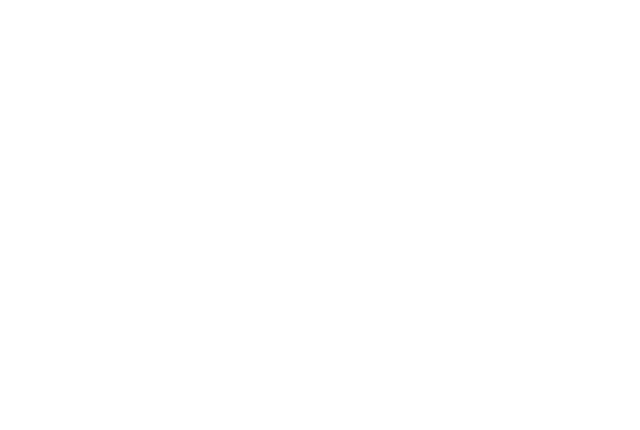
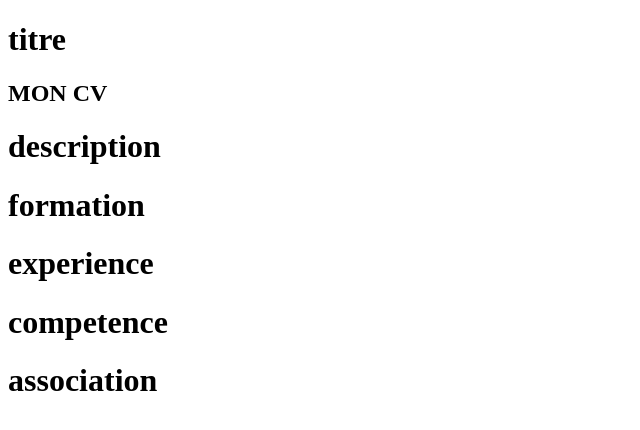
Before and after one commit to melicasdougloui/git-mon-cv, a plain HTML site: page index.html in a window 1280 px wide. Shown: the whole page, without its empty margins (0-640 px from the left). Drawn offline with Linux system fonts and the light colour scheme.

Commit message:
mise en place de la section titre

```diff
--- a/index.html
+++ b/index.html
@@ -8,6 +8,13 @@
     <link rel="stylesheet" href="style.css">
 </head>
 <body>
+    <h1>titre</h1>
+    <h2>MON CV</h2>
+    <h1>description</h1>
+    <h1>formation</h1>
+    <h1>experience</h1>
+    <h1>competence</h1>
+    <h1>association</h1>
 
 </body>
 </html>
```
